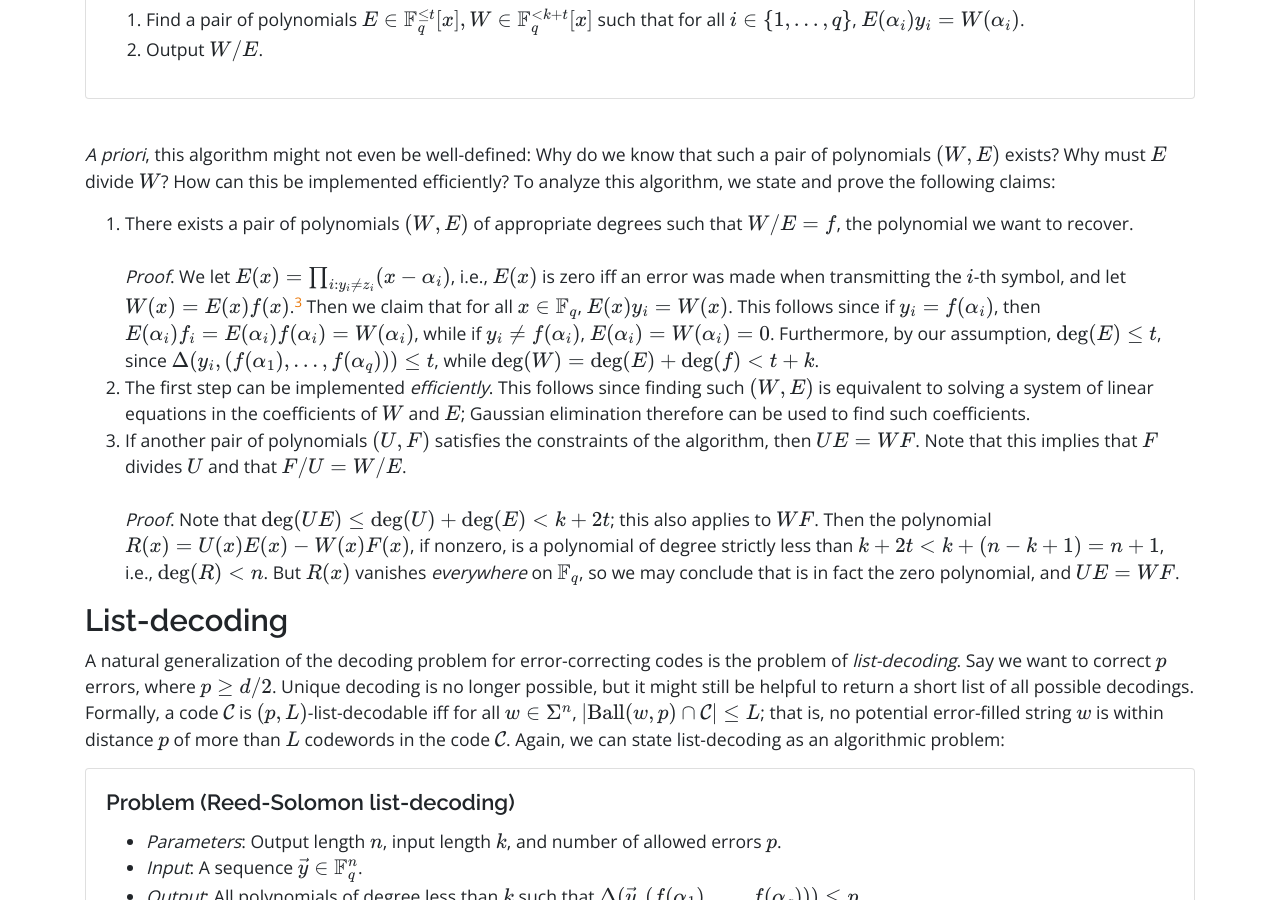
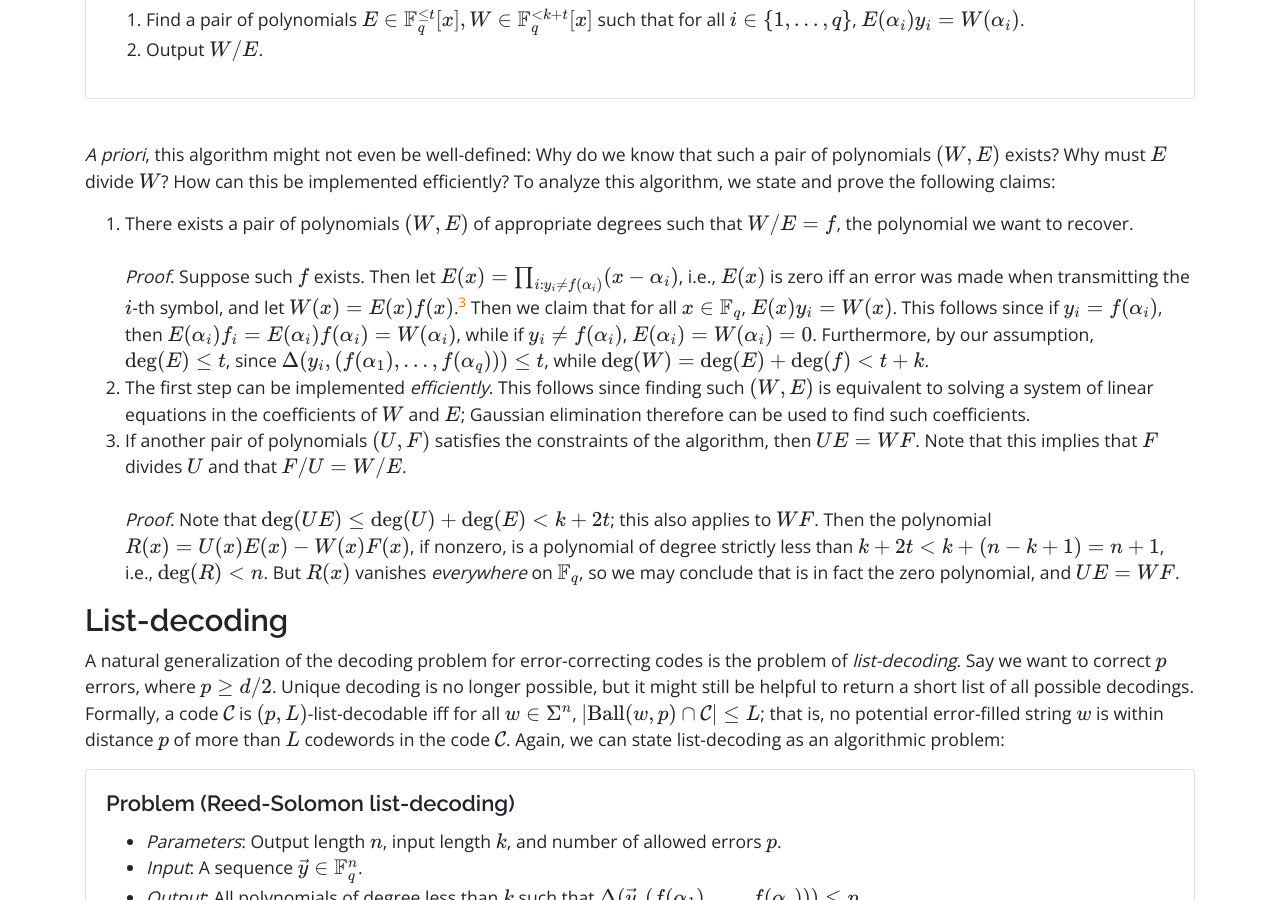
Before and after one commit to singerng/noahsinger.org, a Jekyll site: the page built from _posts/2020-04-06-algebraic-codes.md, in a window 1280 px wide and 900 px high, scrolled down 2074 px. Built offline with Jekyll 4.4.1, drawn with Linux system fonts in a browser that asks for light colours; nearby versions of some CDN libraries; formulas are drawn with MathJax 3; some of the changed text lies outside the part shown.

Commit message:
more fixes

```diff
--- a/_posts/2020-04-06-algebraic-codes.md
+++ b/_posts/2020-04-06-algebraic-codes.md
@@ -49,7 +49,7 @@ The following algorithm is due to Berlekamp and Welch; (as best I can tell) it w
 
 *A priori*, this algorithm might not even be well-defined: Why do we know that such a pair of polynomials $$(W,E)$$ exists? Why must $$E$$ divide $$W$$? How can this be implemented efficiently? To analyze this algorithm, we state and prove the following claims:
 
-1. There exists a pair of polynomials $$(W,E)$$ of appropriate degrees such that $$W/E = f$$, the polynomial we want to recover.<br/><br/>*Proof*. We let $$E(x) = \prod_{i : y_i \neq z_i} (x-\alpha_i)$$, i.e., $$E(x)$$ is zero iff an error was made when transmitting the $$i$$-th symbol, and let $$W(x) = E(x)f(x)$$.[^eloc] Then we claim that for all $$x \in \mathbb{F}_q$$, $$E(x)y_i = W(x)$$. This follows since if $$y_i = f(\alpha_i)$$, then $$E(\alpha_i)f_i = E(\alpha_i) f(\alpha_i) = W(\alpha_i)$$, while if $$y_i \neq f(\alpha_i)$$, $$E(\alpha_i) = W(\alpha_i) = 0$$. Furthermore, by our assumption, $$\text{deg}(E) \leq t$$, since $$\Delta(y_i,(f(\alpha_1),\ldots,f(\alpha_q))) \leq t$$, while $$\text{deg}(W) = \text{deg}(E) + \text{deg}(f) < t+k$$.
+1. There exists a pair of polynomials $$(W,E)$$ of appropriate degrees such that $$W/E = f$$, the polynomial we want to recover.<br/><br/>*Proof*. Suppose such $$f$$ exists. Then let $$E(x) = \prod_{i : y_i \neq f(\alpha_i)} (x-\alpha_i)$$, i.e., $$E(x)$$ is zero iff an error was made when transmitting the $$i$$-th symbol, and let $$W(x) = E(x)f(x)$$.[^eloc] Then we claim that for all $$x \in \mathbb{F}_q$$, $$E(x)y_i = W(x)$$. This follows since if $$y_i = f(\alpha_i)$$, then $$E(\alpha_i)f_i = E(\alpha_i) f(\alpha_i) = W(\alpha_i)$$, while if $$y_i \neq f(\alpha_i)$$, $$E(\alpha_i) = W(\alpha_i) = 0$$. Furthermore, by our assumption, $$\text{deg}(E) \leq t$$, since $$\Delta(y_i,(f(\alpha_1),\ldots,f(\alpha_q))) \leq t$$, while $$\text{deg}(W) = \text{deg}(E) + \text{deg}(f) < t+k$$.
 2. The first step can be implemented *efficiently*. This follows since finding such $$(W,E)$$ is equivalent to solving a system of linear equations in the coefficients of $$W$$ and $$E$$; Gaussian elimination therefore can be used to find such coefficients.
 3. If another pair of polynomials $$(U,F)$$ satisfies the constraints of the algorithm, then $$UE=WF$$. Note that this implies that $$F$$ divides $$U$$ and that $$F/U = W/E$$.<br/><br/>*Proof*. Note that $$\text{deg}(UE) \leq \text{deg}(U) + \text{deg}(E) < k+2t$$; this also applies to $$WF$$. Then the polynomial $$R(x) = U(x)E(x)-W(x)F(x)$$, if nonzero, is a polynomial of degree strictly less than $$k+2t < k+(n-k+1) = n+1$$, i.e., $$\text{deg}(R) < n$$. But $$R(x)$$ vanishes *everywhere* on $$\mathbb{F}_q$$, so we may conclude that is in fact the zero polynomial, and $$UE = WF$$.
 
```
Also changed, not shown: other parts of _posts/2020-04-06-algebraic-codes.md (+1 -1 lines).
